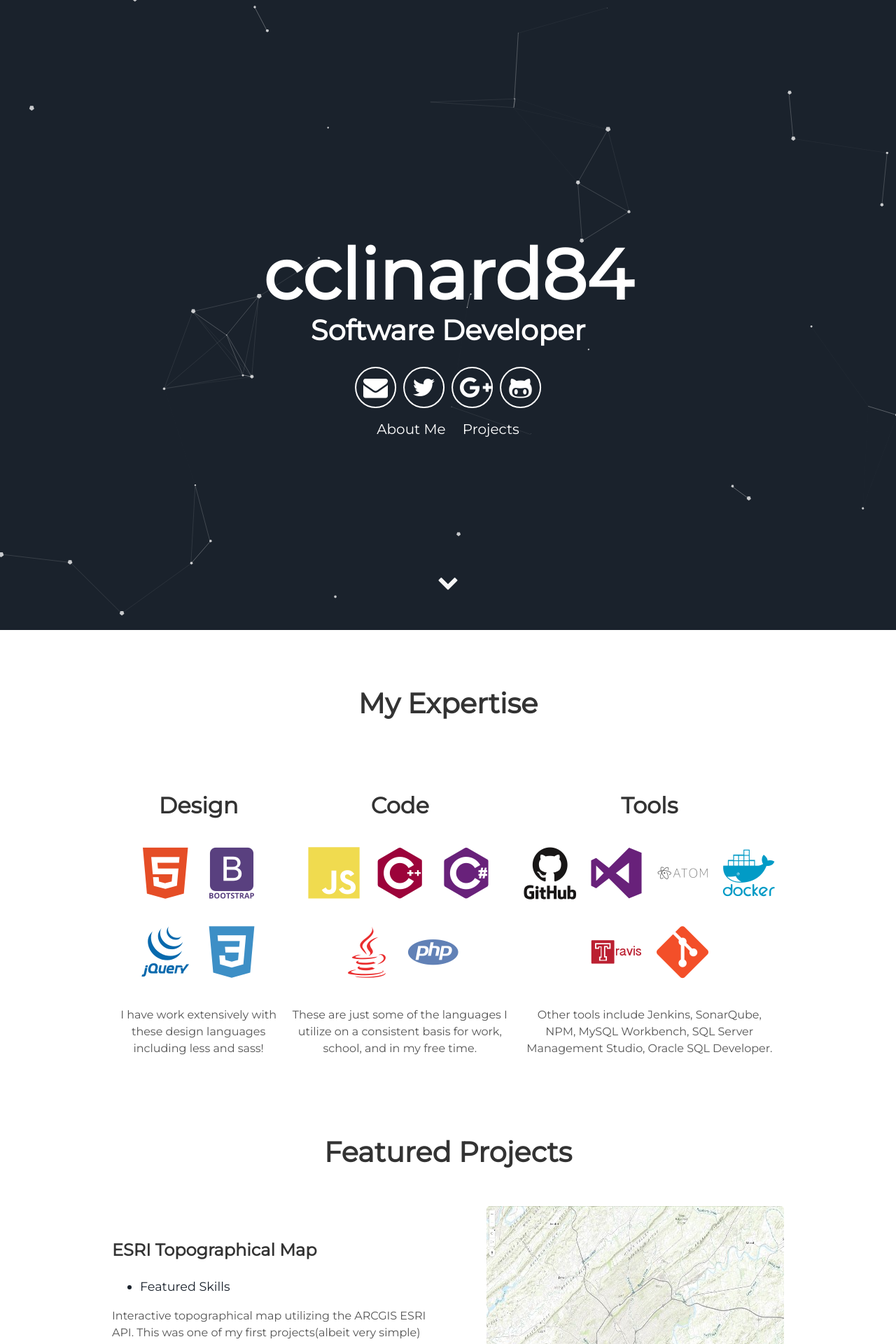
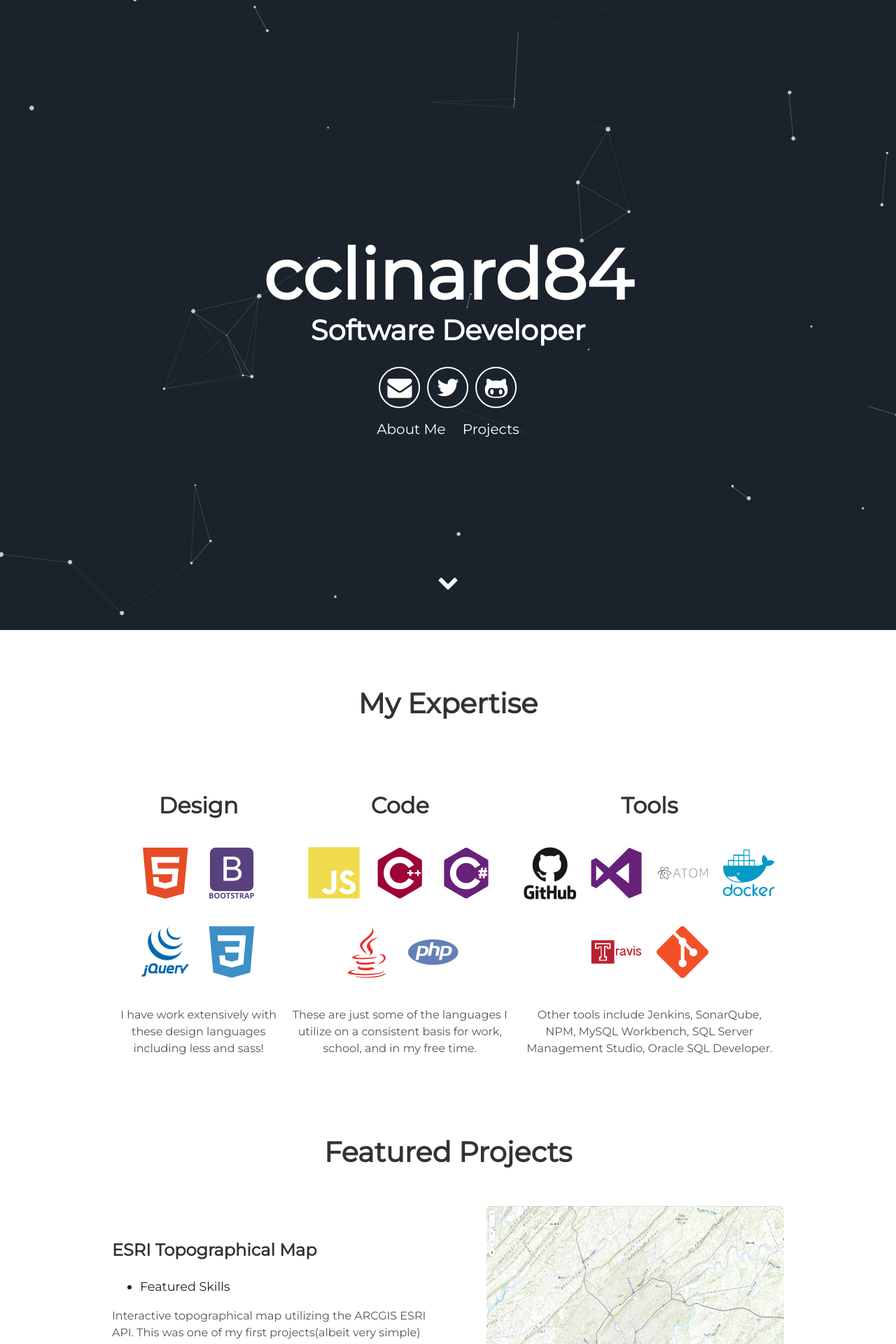
Before and after one commit to cclinard84-zz/cclinard84.github.io, a Jekyll site: the page built from index.md, in a window 1280 px wide. Shown: the top 1920 px of the page at 70% size. Built offline with Jekyll 4.4.1, drawn with Linux system fonts in a browser that asks for light colours.

Commit message:
feat: Updated information

```diff
--- a/_includes/header.html
+++ b/_includes/header.html
@@ -5,10 +5,9 @@
         <span class="site-description">{{site.user_title}}</span>
       </h1>
       <div class="header-icons">
-        <a aria-label="Send email" href="#"><i class="icon fa fa-envelope"></i></a>
-        <a aria-label="My Twitter" target="_blank" href="#"><i class="icon fa fa-twitter" aria-hidden="true"></i></a>
-        <a aria-label="My Google Plus" target="_blank" href="#"><i class="icon fa fa-google-plus" aria-hidden="true"></i></a>
-        <a aria-label="My Github" target="_blank" href="#"><i class="icon fa fa-github-alt" aria-hidden="true"></i></a>
+        <a aria-label="Send email" href="cclinard84@gmail.com"><i class="icon fa fa-envelope"></i></a>
+        <a aria-label="My Twitter" target="_blank" href="https://twitter.com/CMattClinard"><i class="icon fa fa-twitter" aria-hidden="true"></i></a>
+        <a aria-label="My Github" target="_blank" href="https://github.com/cclinard84"><i class="icon fa fa-github-alt" aria-hidden="true"></i></a>
       </div>
       <div class="header-links">
         <a class="link" href="#about" data-scroll>About Me</a>
```
Also changed, not shown: about.md (deleted, +0 -9 lines).
